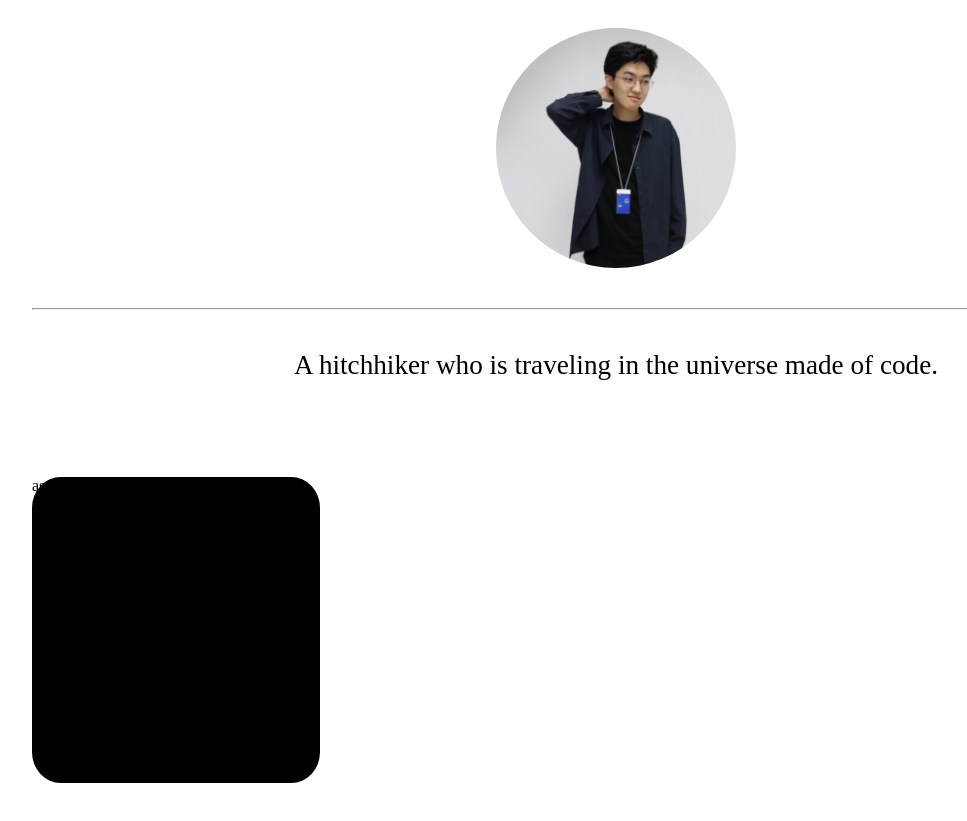
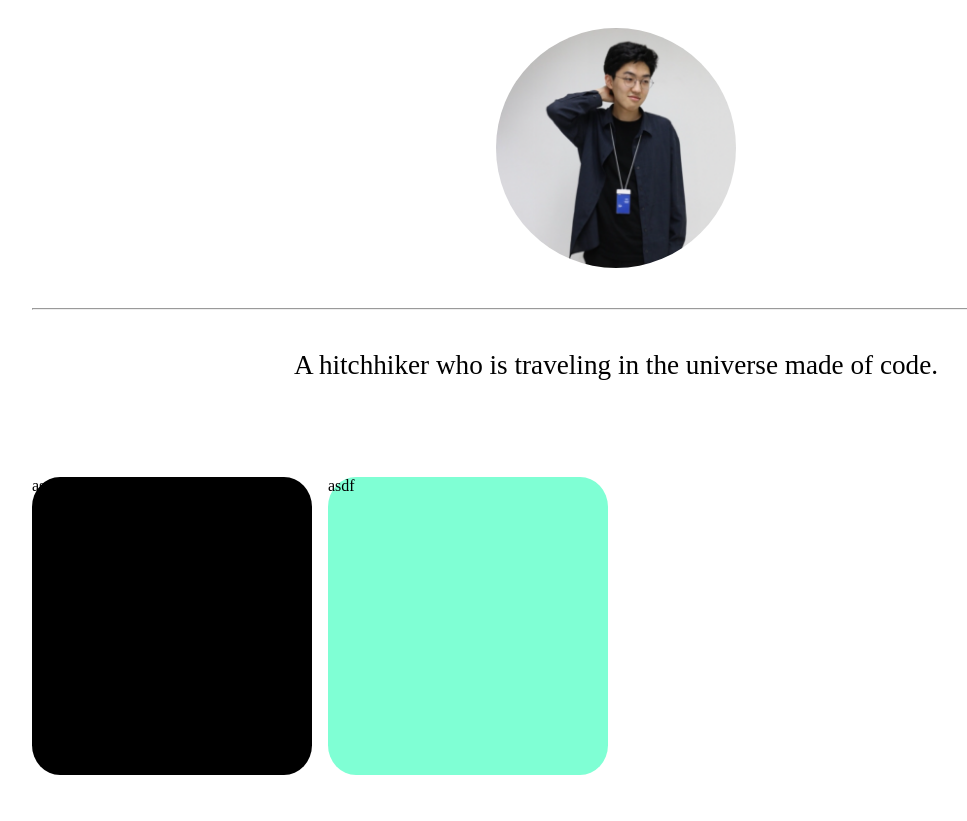
Before and after one commit to Junsang-Mun/insta_link, a plain HTML site: page index.html in a window 1280 px wide. Shown: the part 167-988 px from the top of the page, without its empty margins (24-991 px from the left). Drawn offline with Linux system fonts and the light colour scheme; a web font is replaced by a local one.

Commit message:
링크를 grid로 2*n으로 걸지 말고, 직사각형으로 flex를 주는게 나을까?
일단 오늘은 여기까지

```diff
--- a/index.css
+++ b/index.css
@@ -59,7 +59,9 @@ body {
 .linkbox {
     display: grid;
     grid-template-columns: repeat(2, 1fr 1fr);
-    gap: 0.3rem;
+    gap: 1rem;
+    width: 100%;
+    height: 100%;
     justify-content: center;
     align-content: center;
 }
@@ -68,6 +70,8 @@ body {
     width: 100%;
     padding-bottom: 100%;
     border-radius: 10%;
+    align-items: center;
+    justify-items: center;
 }
 
 .link_gh {
@@ -75,3 +79,9 @@ body {
     grid-column: 1 / 1;
     grid-row: 1 / 1;
 }
+
+.link_velog {
+    background-color: aquamarine;
+    grid-column: 2 / 2;
+    grid-row: 1 / 1;
+}
--- a/index.html
+++ b/index.html
@@ -28,6 +28,7 @@
         <div class="padding"></div>
         <div class="linkbox">
             <div class="linkitem link_gh">asdf</div>
+            <div class="linkitem link_velog">asdf</div>
         </div>
     </body>
 </html>
```
